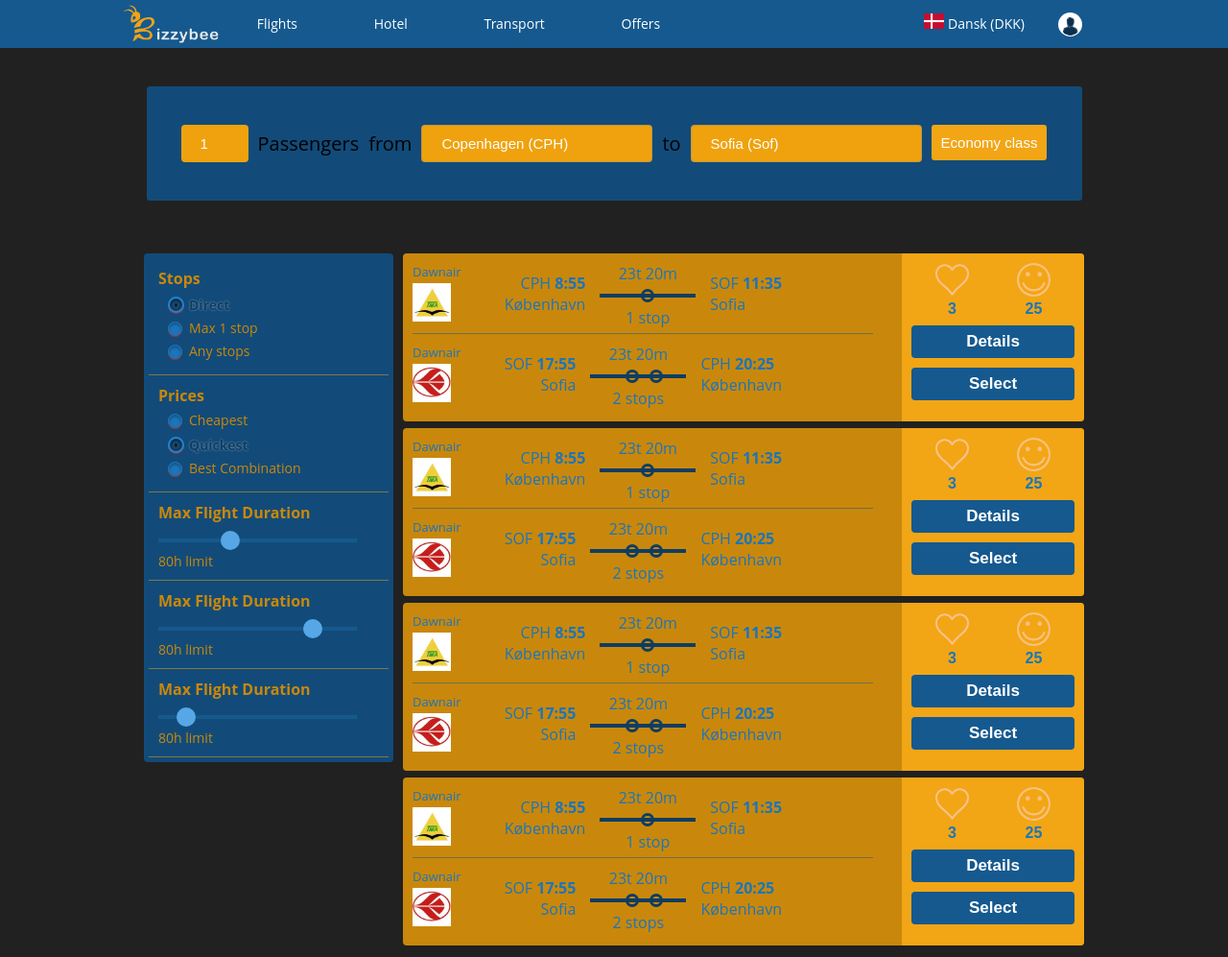
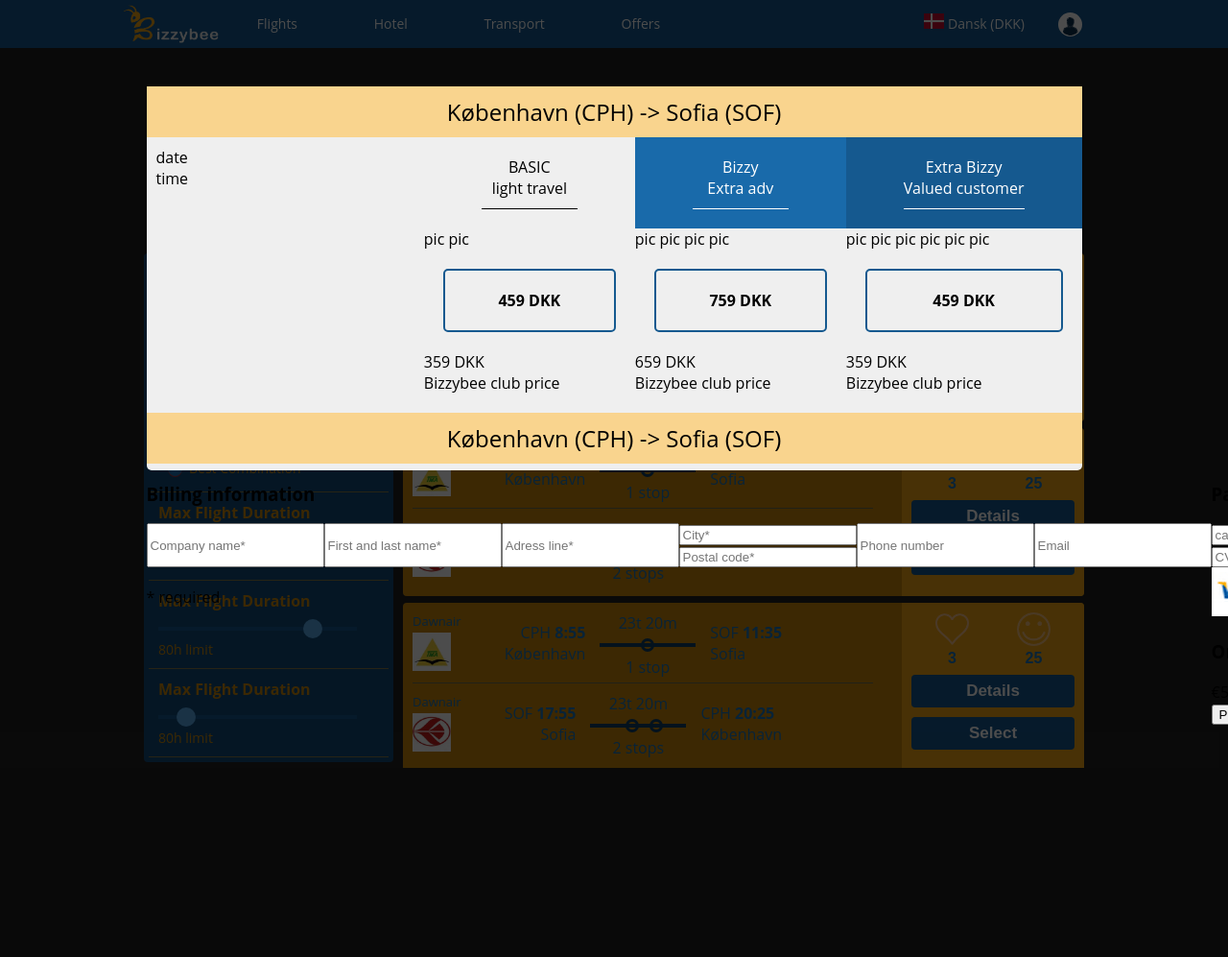
Before and after one commit to ShawnDK/interfaceD, a PHP site: page /results.html in a window 1280 px wide. Shown: the whole page at 96% size. After the commit the page ends 800 px from the top, so only its background shows below. Run offline with PHP 8.4, Linux system fonts and the light colour scheme; some libraries are stand-ins or nearby versions; some web fonts are replaced.

Commit message:
results update

```diff
--- a/results.html
+++ b/results.html
@@ -12,7 +12,72 @@
         <a href="#" class="toggleNav"><i class="fa fa-bars" aria-hidden="true"></i> Menu</a>
 <div id="modalWindowConfirmation">
 	<div class="window">
-		<div class="head">Daucus Ltd.</div>
+		<div class="head">København (CPH) -> Sofia (SOF)</div>
+		<div class="content">
+			<div class="info">
+				<div>date</div>
+				<div>time</div>
+			</div>
+			<div class="option option1">
+				<div class="head2">
+					<div>BASIC</div>
+					<div class="phrase">light travel</div>
+				</div>
+				<div class="thumbs">
+					<span>pic</span>
+					<span>pic</span>
+				</div>
+				<div class="price">
+					<div>459 DKK</div>
+				</div>
+				<div class="discountedPrice">
+					<div>359 DKK</div>
+					<div>Bizzybee club price</div>
+				</div>
+			</div>
+			<div class="option option2">
+				<div class="head2">
+					<div>Bizzy</div>
+					<div class="phrase">Extra adv</div>
+				</div>
+				<div class="thumbs">
+					<span>pic</span>
+					<span>pic</span>
+					<span>pic</span>
+					<span>pic</span>
+				</div>
+				<div class="price">
+					<div>759 DKK</div>
+				</div>
+				<div class="discountedPrice">
+					<div>659 DKK</div>
+					<div>Bizzybee club price</div>
+				</div>
+			</div>
+			<div class="option option3">
+				<div class="head2">
+					<div>Extra Bizzy</div>
+					<div class="phrase">Valued customer</div>
+				</div>
+				<div class="thumbs">
+					<span>pic</span>
+					<span>pic</span>
+					<span>pic</span>
+					<span>pic</span>
+					<span>pic</span>
+					<span>pic</span>
+				</div>
+				<div class="price">
+					<div>459 DKK</div>
+				</div>
+				<div class="discountedPrice">
+					<div>359 DKK</div>
+					<div>Bizzybee club price</div>
+				</div>
+			</div>
+		</div>
+
+		<div class="head">København (CPH) -> Sofia (SOF)</div>
 		<div class="content">
 			<div class="left">
 				<h3>Billing information</h3>
@@ -42,6 +107,7 @@
 				<button class="btnPay">Proceed</button>
 			</div>
 		</div>
+
 	</div>
 </div>
 <div id="nav">
--- a/style.css
+++ b/style.css
@@ -639,7 +639,6 @@
   width: 100vw;
   height: 100vh;
   position: fixed;
-  display: none;
   top: 0;
   left: 0;
   background-color: rgba(0, 0, 0, 0.7);
@@ -651,6 +650,49 @@
     margin: auto;
     margin-top: 90px;
     border-radius: 5px; }
+    #modalWindowConfirmation .window .head {
+      width: calc(100% - 20px);
+      padding: 10px;
+      font-size: 24px;
+      text-align: center;
+      background-color: #f9d48e; }
+    #modalWindowConfirmation .window .content {
+      margin-bottom: 20px;
+      display: flex;
+      flex-direction: row; }
+      #modalWindowConfirmation .window .content .info {
+        padding: 10px;
+        flex-grow: 1; }
+      #modalWindowConfirmation .window .content .option .head2 {
+        min-width: 100px;
+        text-align: center;
+        color: white;
+        padding: 20px;
+        padding-left: 60px;
+        padding-right: 60px; }
+        #modalWindowConfirmation .window .content .option .head2 .phrase {
+          padding-bottom: 10px;
+          border-bottom: 1px solid white; }
+      #modalWindowConfirmation .window .content .option .price {
+        width: calc(100% - 40px);
+        padding: 20px; }
+        #modalWindowConfirmation .window .content .option .price div {
+          text-align: center;
+          font-weight: bold;
+          box-sizing: border-box;
+          width: 100%;
+          border-radius: 5px;
+          cursor: pointer;
+          padding: 20px;
+          border: 2px solid #15598F; }
+      #modalWindowConfirmation .window .content .option1 .head2 {
+        color: black; }
+        #modalWindowConfirmation .window .content .option1 .head2 .phrase {
+          border-bottom: 1px solid black; }
+      #modalWindowConfirmation .window .content .option2 .head2 {
+        background-color: #196aaa; }
+      #modalWindowConfirmation .window .content .option3 .head2 {
+        background-color: #15598F; }
 
 @media only screen and (min-width: 768px) and (max-width: 1024px) {
   body {
--- a/style.scss
+++ b/style.scss
@@ -663,7 +663,6 @@
   width:100vw;
   height:100vh;
   position:fixed;
-  display:none;
   top:0;
   left:0;
   background-color:rgba(0, 0, 0, 0.7);
@@ -674,8 +673,71 @@
     background-color:#efefef;
     margin:auto;margin-top:90px;
     border-radius:5px;
+    .head{
+      width:calc(100% - 20px);
+      padding:10px;
+      font-size:24px;
+      text-align: center;
+      background-color:cL($primary-color,25%);
+    }
+    .content{
+      margin-bottom:20px;
+      display:flex;
+      flex-direction: row;
+      .info{
+        padding:10px;
+        flex-grow: 1;
+      }
+      .option{
+        .head2{
+          min-width:100px;
+          text-align: center;
+          color:white;
+          padding:20px;
+          padding-left:60px;
+          padding-right:60px;
+          .phrase{
+            padding-bottom:10px;
+            border-bottom: 1px solid white;
+          }
+        }
+        .price{
+          width:calc(100% - 40px);
+          padding:20px;
+          div{
+            text-align: center;
+            font-weight: bold;
+            box-sizing: border-box;
+            width:100%;
+            border-radius: 5px;
+            cursor:pointer;
+            padding:20px;
+            border:2px solid $secondary-color;
+          }
+        }
+      }
+      .option1{
+        .head2{
+          color:black;
+          .phrase{
+            border-bottom: 1px solid black;
+          }
+        }
+      }
+      .option2{
+        .head2{
+          background-color:cL($secondary-color,6%);
+        }
+
+      }
+      .option3{
+        .head2{
+          background-color:$secondary-color;
+        }
+
+      }
+    }
   }
-
 }
 
 
```
Also changed, not shown: 1 other file.
